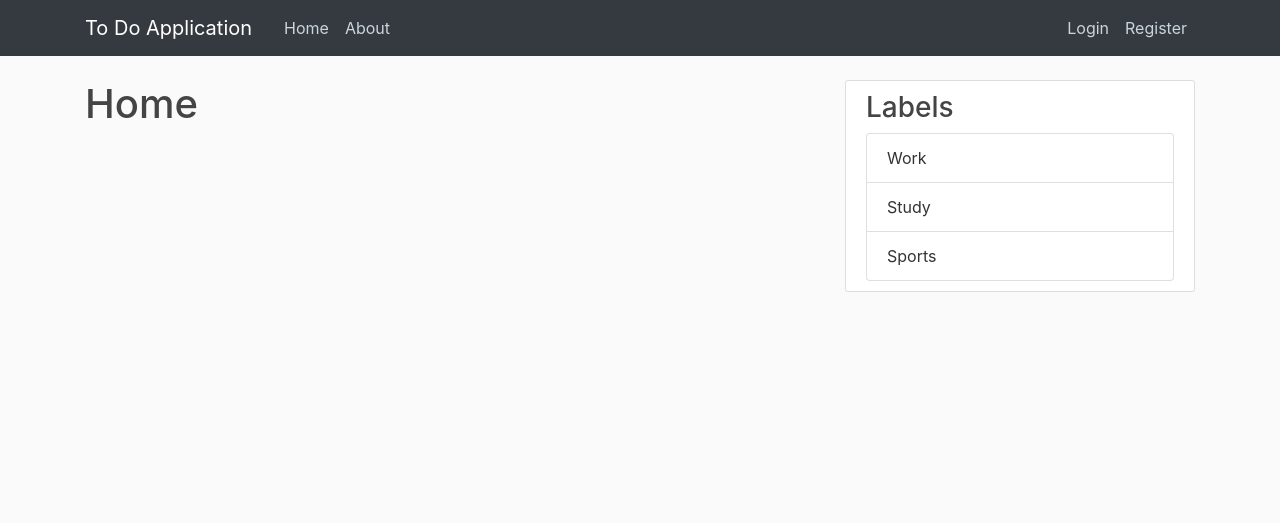
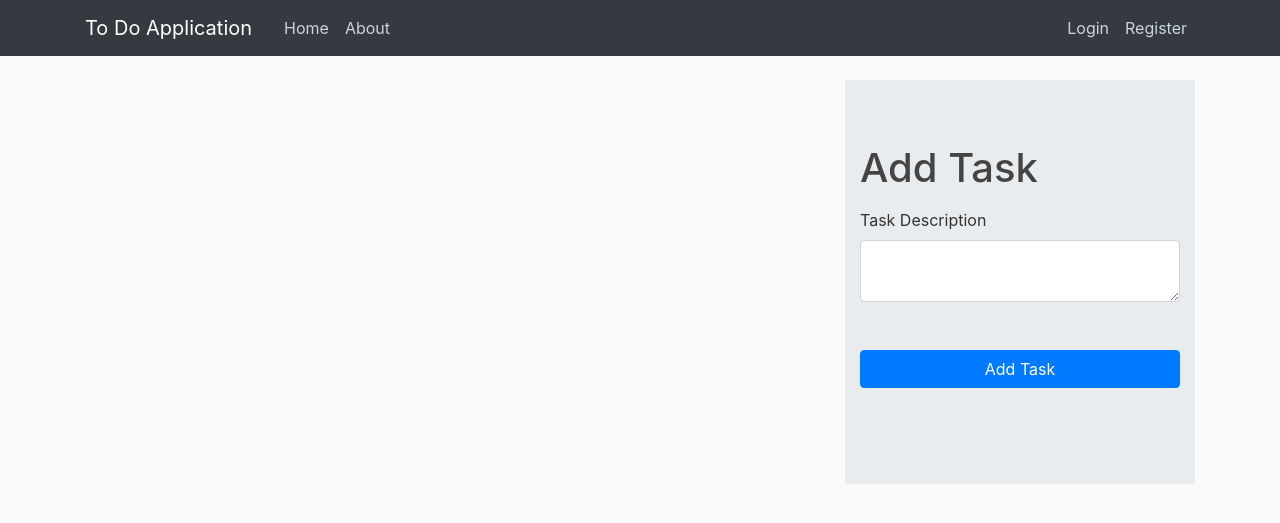
Before and after one commit to AdityaBagad/Task-Manager-using-Flask, a Flask app: page /home in a window 1280 px wide. Shown: the top 523 px of the page. Run offline with Flask 2, Linux system fonts and the light colour scheme; some libraries are stand-ins or nearby versions.

Commit message:
Added Task Form

```diff
--- a/todo_project/todo_project/forms.py
+++ b/todo_project/todo_project/forms.py
@@ -1,7 +1,7 @@
 from flask_wtf import FlaskForm
 
 # Form Fields
-from wtforms import StringField, PasswordField, SubmitField
+from wtforms import StringField, PasswordField, TextAreaField, SubmitField
 
 # Form Validators for Form fields
 from wtforms.validators import DataRequired, EqualTo, Length, ValidationError
@@ -24,10 +24,12 @@ class RegistrationForm(FlaskForm):
         if user:
             raise ValidationError('Username Exists')
 
+
 class LoginForm(FlaskForm):
     username = StringField(label='Username', validators=[DataRequired(), Length(min=3, max=10)])
     password = PasswordField(label='Password', validators=[DataRequired()])
     submit = SubmitField(label='Login')
+
 
 class UpdateUserInfoForm(FlaskForm):
     username = StringField(label='Username', validators=[DataRequired(), Length(min=3, max=10)])
@@ -45,3 +47,8 @@ class UpdateUserPassword(FlaskForm):
     old_password = PasswordField(label='Enter Old Password', validators=[DataRequired()])
     new_password = PasswordField(label='Enter New Password', validators=[DataRequired()])
     submit = SubmitField(label='Change password')
+
+
+class TaskForm(FlaskForm):
+    task_name = TextAreaField(label='Task Description', validators=[DataRequired()])
+    submit = SubmitField(label='Add Task')
--- a/todo_project/todo_project/routes.py
+++ b/todo_project/todo_project/routes.py
@@ -3,7 +3,8 @@ from flask import render_template, url_for, flash, redirect, request, abort
 from todo_project import app, db, bcrypt
 
 # Import the forms
-from todo_project.forms import LoginForm, RegistrationForm, UpdateUserInfoForm, UpdateUserPassword
+from todo_project.forms import (LoginForm, RegistrationForm, UpdateUserInfoForm,
+                                UpdateUserPassword, TaskForm)
 
 # Import the Models
 from todo_project.models import User, Task
@@ -17,19 +18,27 @@ labels = ['Work', 'Study', 'Sports']
 def error_404(error):
     return (render_template('errors/404.html'), 404)
 
+
 @app.errorhandler(403)
 def error_403(error):
     return (render_template('errors/403.html'), 403)
+
 
 @app.errorhandler(500)
 def error_500(error):
     return (render_template('errors/500.html'), 500)
 
 
-
-@app.route("/home")
+@app.route("/home", methods=['POST', 'GET'])
 def home():
-    return render_template('home.html', title='Home', labels=labels)
+    form = TaskForm()
+    if form.validate_on_submit():
+        task = Task(content=form.task_name.data, author=current_user)
+        db.session.add(post)
+        db.session.commit()
+        flash('Post Created', 'success')
+        return redirect(url_for('home'))
+    return render_template('home.html', title='Home', form=form)
 
 
 @app.route("/")
--- a/todo_project/todo_project/templates/home.html
+++ b/todo_project/todo_project/templates/home.html
@@ -1,17 +1,41 @@
 {% extends "layout.html" %}
 
 {% block content %}
-<h1>{{ title }}</h1>
 {% endblock %}
 
-<!-- Labels -->
 {% block labels %}
-<div class="content-section">
-    <h3>Labels</h3>
-    <ul class="list-group">
-        {% for label in labels %}
-        <li class="list-group-item list-group-item">{{ label }}</li>
-        {% endfor %}
-    </ul>
+<div class="jumbotron jumbotron-fluid">
+    <div class="container">
+
+
+        <form method="POST" action="">
+            {{ form.hidden_tag() }}
+            <fieldset class="form-group">
+                <!-- <legend class="border-bottom mb-4"></legend> -->
+                <h1 class="display-6 mb-3">Add Task</h1>
+
+                <!-- Add Task Field -->
+                <div class="form-group">
+                    {{ form.task_name.label(class="form-control-label") }}
+                    {% if form.task_name.errors %}
+                    {{ form.task_name(class="form-control is-invalid") }}
+                    <div class="invalid-feedback">
+                        {% for error in form.task_name.errors %}
+                        <span>{{ error }}</span>
+                        {% endfor %}
+                    </div>
+                    {% else %}
+                    {{ form.task_name(class="form-control") }}
+                    {% endif %}
+                </div>
+
+                <div class="form-group mt-5">
+                    {{ form.submit(class="btn btn-primary btn-block") }}
+                </div>
+
+            </fieldset>
+        </form>
+
+    </div>
 </div>
 {% endblock %}
```
Also changed, not shown: todo_project/todo_project/site.db.
